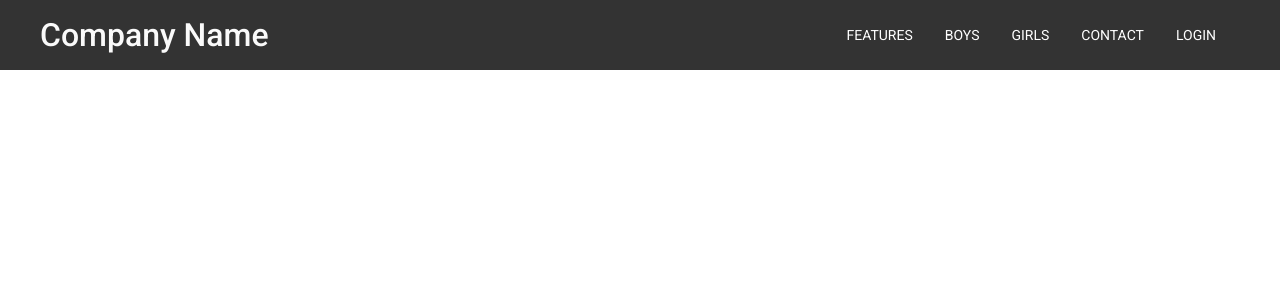
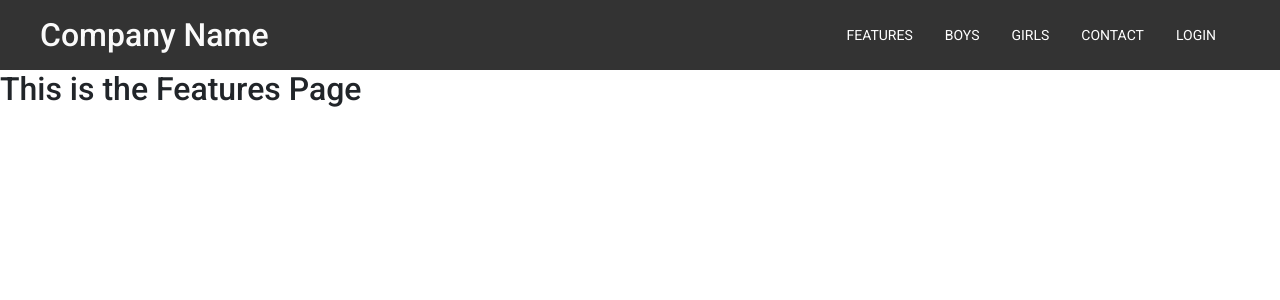
Before and after one commit to Nimbo1999/react-js-styled-component, a React (Create React App) app: page /features in a window 1280 px wide. Shown: the top 300 px of the page. Built offline with nearby package versions, Linux system fonts and the light colour scheme.

Commit message:
Add the react-router-dom library and create 2 pages

```diff
--- a/package.json
+++ b/package.json
@@ -16,6 +16,7 @@
     "react": "^17.0.1",
     "react-dom": "^17.0.1",
     "react-redux": "^7.2.2",
+    "react-router-dom": "^5.2.0",
     "react-scripts": "4.0.1",
     "redux": "^4.0.5",
     "redux-logger": "^3.0.6",
@@ -49,6 +50,7 @@
   },
   "devDependencies": {
     "@types/react-redux": "^7.1.15",
+    "@types/react-router-dom": "^5.1.7",
     "@types/styled-components": "^5.1.7"
   }
 }
--- a/src/App.tsx
+++ b/src/App.tsx
@@ -1,4 +1,8 @@
+import { Suspense } from 'react';
 import { useDispatch } from 'react-redux';
+import { BrowserRouter, Switch, Route } from 'react-router-dom';
+
+import { publicRoutes } from './pages/routes';
 
 import Header from './components/header';
 
@@ -11,10 +15,16 @@ function App() {
 	const dispatch = useDispatch();
 
 	return (
-		<>
+		<BrowserRouter>
 			<Header />
 
-		</>
+			<Switch>
+				<Suspense fallback={<>Loading...</>}>
+					{publicRoutes.map(route => <Route {...route} />)}
+				</Suspense>
+			</Switch>
+
+		</BrowserRouter>
 	);
 }
 
--- /dev/null
+++ b/src/pages/features/index.tsx
@@ -0,0 +1,14 @@
+interface Props {
+
+}
+
+const FeaturesPage = ({}: Props) => {
+
+    return (
+        <div>
+            <h2>This is the Features Page</h2>
+        </div>
+    );
+};
+
+export default FeaturesPage;
--- /dev/null
+++ b/src/pages/home/index.tsx
@@ -0,0 +1,14 @@
+interface Props {
+
+}
+
+const HomePage = ({}: Props) => {
+
+    return (
+        <div>
+            <h2>This is a home page</h2>
+        </div>
+    );
+}
+
+export default HomePage;
--- /dev/null
+++ b/src/pages/routes.ts
@@ -0,0 +1,17 @@
+import { lazy } from 'react';
+import { RouteProps } from 'react-router-dom';
+
+const HomePage = lazy(() => import('./home'));
+const FeaturesPage = lazy(() => import('./features'));
+
+export const publicRoutes: Array<RouteProps> = [
+    {
+        path: '/features',
+        component: FeaturesPage
+    },
+    {
+        path: '/',
+        component: HomePage,
+        exact: true,
+    },
+];
```
Also changed, not shown: 1 other file (tests, documents, lock files or other folders).
